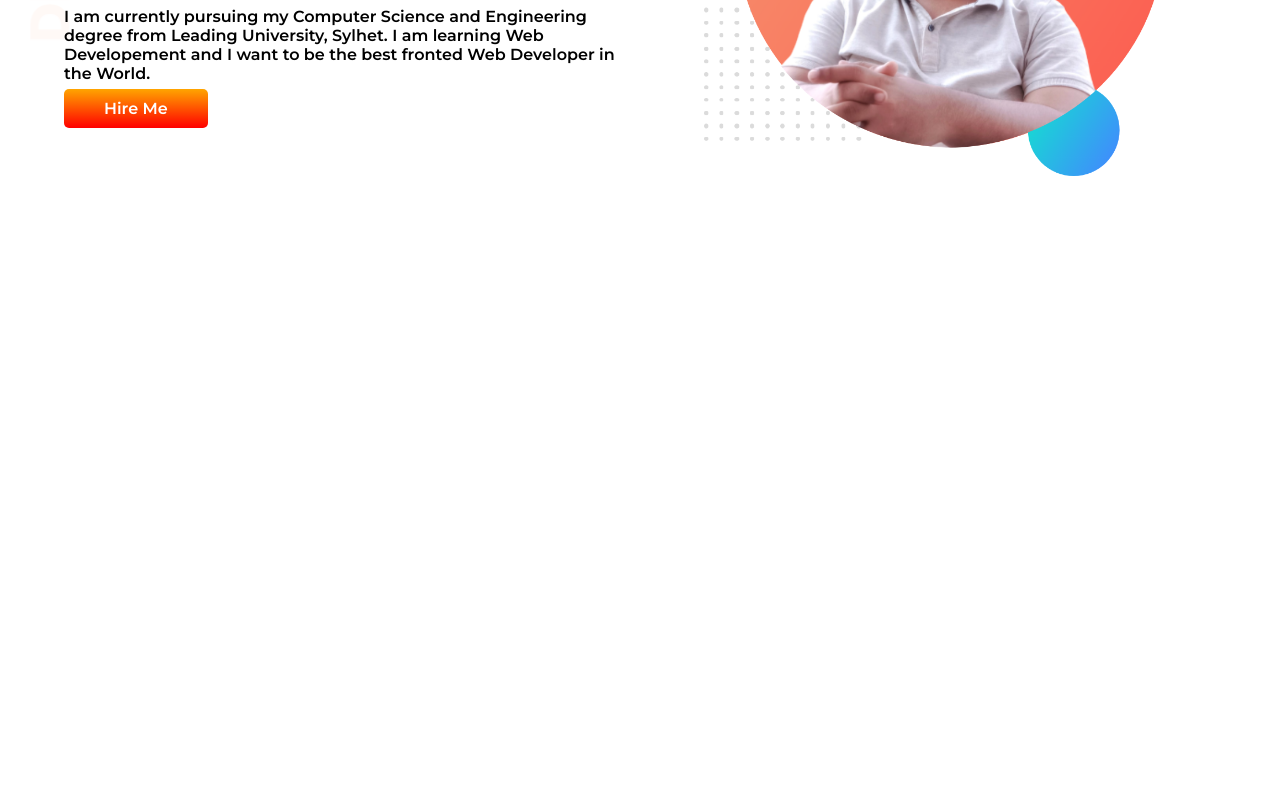
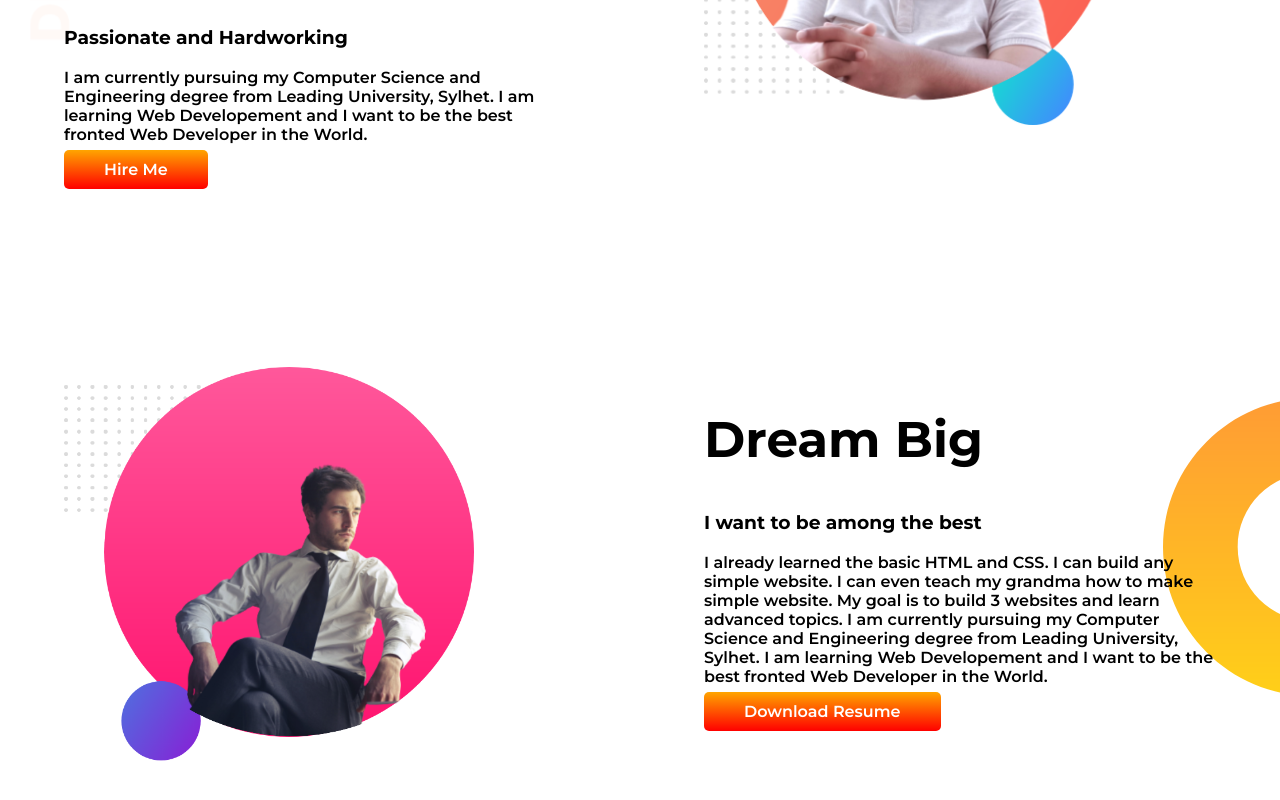
Before and after one commit to ShaahFardin/developer-portfolio, a plain HTML site: page index.html in a window 1280 px wide. Shown: the part 320-1120 px from the top of the page. Before the commit the page ends 800 px from the top, so only its background shows below. Drawn offline with Linux system fonts and the light colour scheme.

Commit message:
second-commit

```diff
--- a/index.html
+++ b/index.html
@@ -25,5 +25,22 @@
             <img src="images/fardin-bg.png" alt="Fardin">
         </div>
     </section>
+
+    <section class="dream-big">
+        <div class="half-width">
+            <img src="images/bg2.png" alt="">
+        </div>
+        <div class="half-width">
+            <h1>
+                Dream Big
+            </h1>
+            <h3>I want to be among the best</h3>
+            <p>I already learned the basic HTML and CSS. I can build any simple website. I can even teach my grandma how to make simple website. My goal is to build 3 websites and learn advanced topics. I am currently pursuing my Computer Science and Engineering
+                degree from Leading University, Sylhet. I am learning Web Developement
+                and I want to be the best fronted Web Developer in the World.</p>
+            <a class="link-button" target="_blank" href="https://www.facebook.com/rifat.chowdhury.18659/">Download Resume</a>
+
+        </div>
+    </section>
 </body>
 </html>
--- a/style.css
+++ b/style.css
@@ -10,10 +10,12 @@ h1{
 }
 section{
     display: flex;
+    margin-bottom: 150px;
 }
 .half-width{
     width: 50%;
     padding-left: 5%;
+    padding-right: 5%;
     padding-top: 3%;
 }
 .half-width img{
@@ -31,3 +33,8 @@ section{
     background-image: url(images/top-banner.png);
     background-repeat: no-repeat;
 }
+.dream-big{
+    background-image: url(images/dream-bg.png);
+    background-repeat: no-repeat;
+    background-position: right;
+}
```
Also changed, not shown: cp2.jpg (added), fardin.jpg (deleted), images/bg2.png (added), images/pexels-photo-1.webp (added), images/pexels-photo-2-removebg-preview.png (added).
